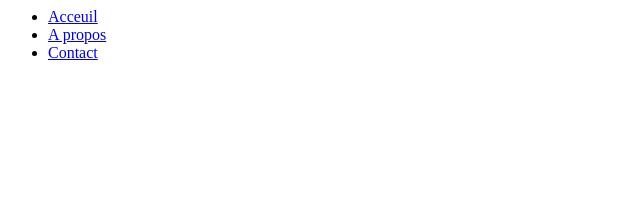
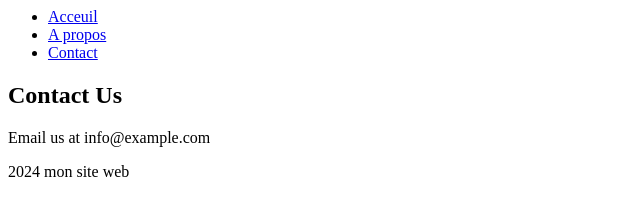
Before and after one commit to bakhtaa/EXAMGIT-, a plain HTML site: page index.html in a window 1280 px wide. Shown: the whole page, without its empty margins (0-640 px from the left). Drawn offline with Linux system fonts and the light colour scheme.

Commit message:
Modified footer in the main branch

```diff
--- a/index.html
+++ b/index.html
@@ -5,3 +5,10 @@
         <li><a href="#contact"> Contact</a> </li>
     </ul>
 </nav>
+<section >
+    <h2>  Contact Us</h2>
+    <p>Email us at info@example.com</p>
+</section>
+<footer >
+    <p> 2024 mon site web </p>
+</footer>
```
